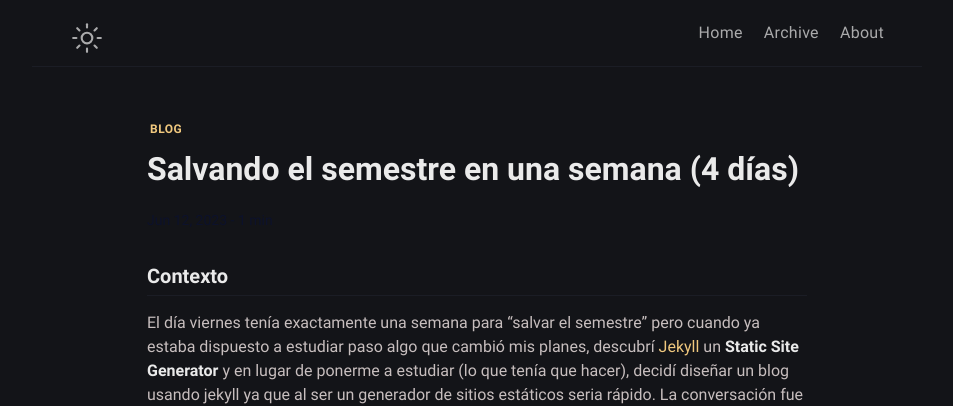
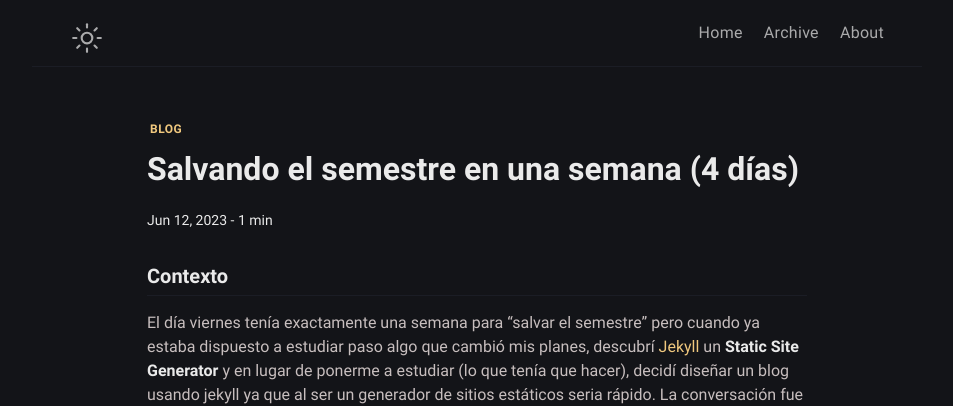
Before and after one commit to gadivalr/mess, a Jekyll site: the page built from _posts/2023-06-12-salvando-semestre.md, in a window 1280 px wide. Shown: the top 406 px of the page, without its empty margins (163-1116 px from the left). Built offline with Jekyll 4.4.1, drawn with Linux system fonts in a browser that asks for light colours; comment, search, counter and statistics services are not loaded.

Commit message:
Update _post.scss

```diff
--- a/_sass/klise/_post.scss
+++ b/_sass/klise/_post.scss
@@ -47,7 +47,7 @@
 .post-meta {
   padding-top: 3px;
   line-height: 1.3;
-  color: #0d122b;
+  color: #eaeaea;
 
   font-size: 14px;
 
```
